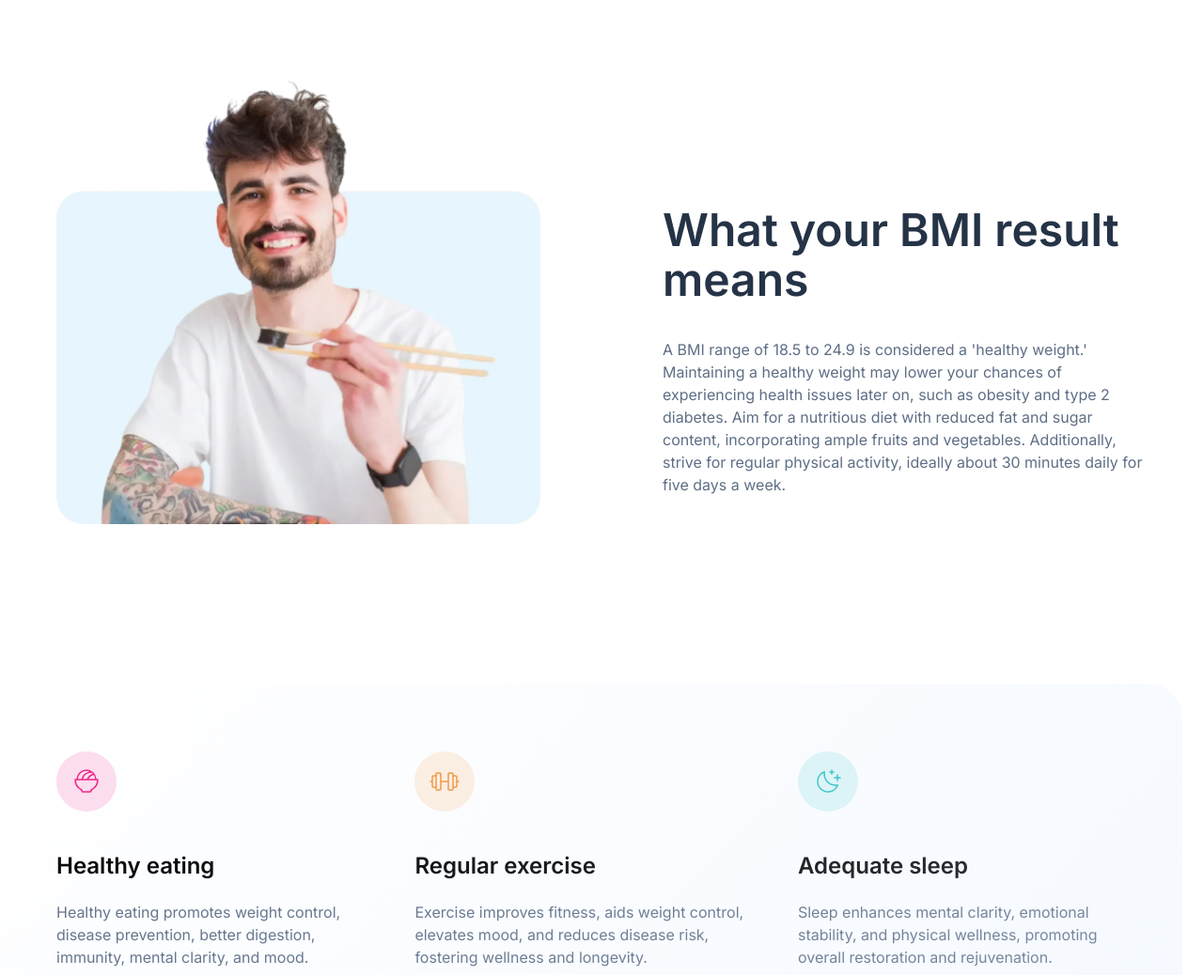
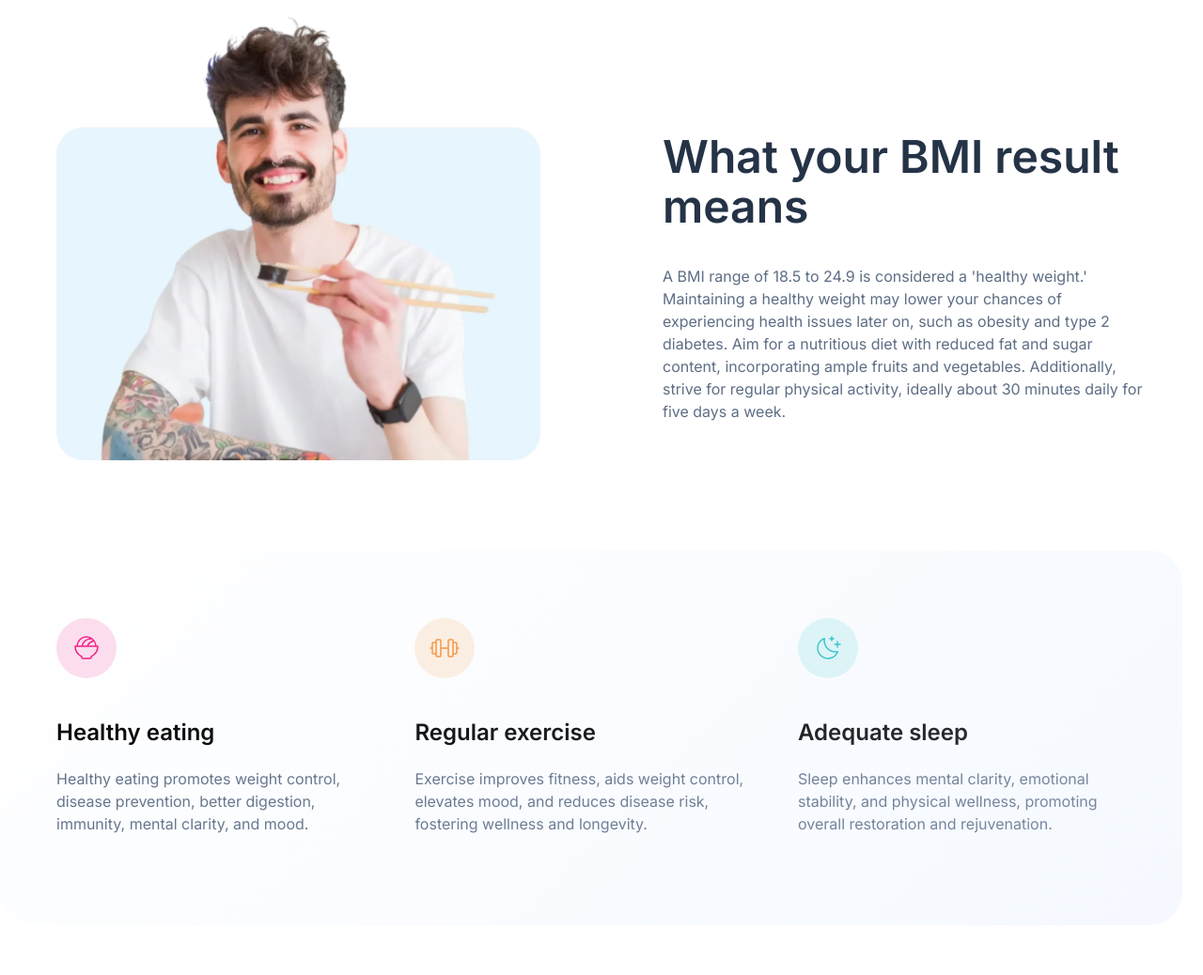
Before and after one commit to mcancetin/bmi-calculator, a website built with Vite: page index.html in a window 1280 px wide. Shown: the part 794-1832 px from the top of the page at 94% size. Built offline with nearby package versions, Linux system fonts and the light colour scheme.

Commit message:
chore: Adjust margin-bottom in _home.scss

```diff
--- a/scss/pages/_home.scss
+++ b/scss/pages/_home.scss
@@ -3,7 +3,7 @@
   justify-content: space-between;
   align-items: center;
   gap: 3.2rem;
-  margin-bottom: 24rem;
+  margin-bottom: 17.2rem;
 
   @include respond(max-width, 64em) {
     flex-direction: column;
@@ -101,7 +101,7 @@
   display: flex;
   gap: 13rem;
   align-items: flex-end;
-  margin-bottom: 17rem;
+  margin-bottom: 9.6rem;
 
   @include respond(max-width, 48em) {
     gap: 7.5rem;
@@ -117,15 +117,8 @@
     flex: 1;
   }
 
-  // &__img {
-  //   @include respond(max-width, 48em) {
-  //     max-width: 43.5rem;
-  //     margin-left: -10rem;
-  //   }
-  // }
-
   &__right {
-    margin-bottom: 3rem;
+    margin-bottom: 4rem;
   }
 
   &__heading {
@@ -140,7 +133,7 @@
 
 .features {
   position: relative;
-  margin-bottom: 21.6rem;
+  margin-bottom: 12rem;
 
   & .wrapper {
     display: flex;
```
